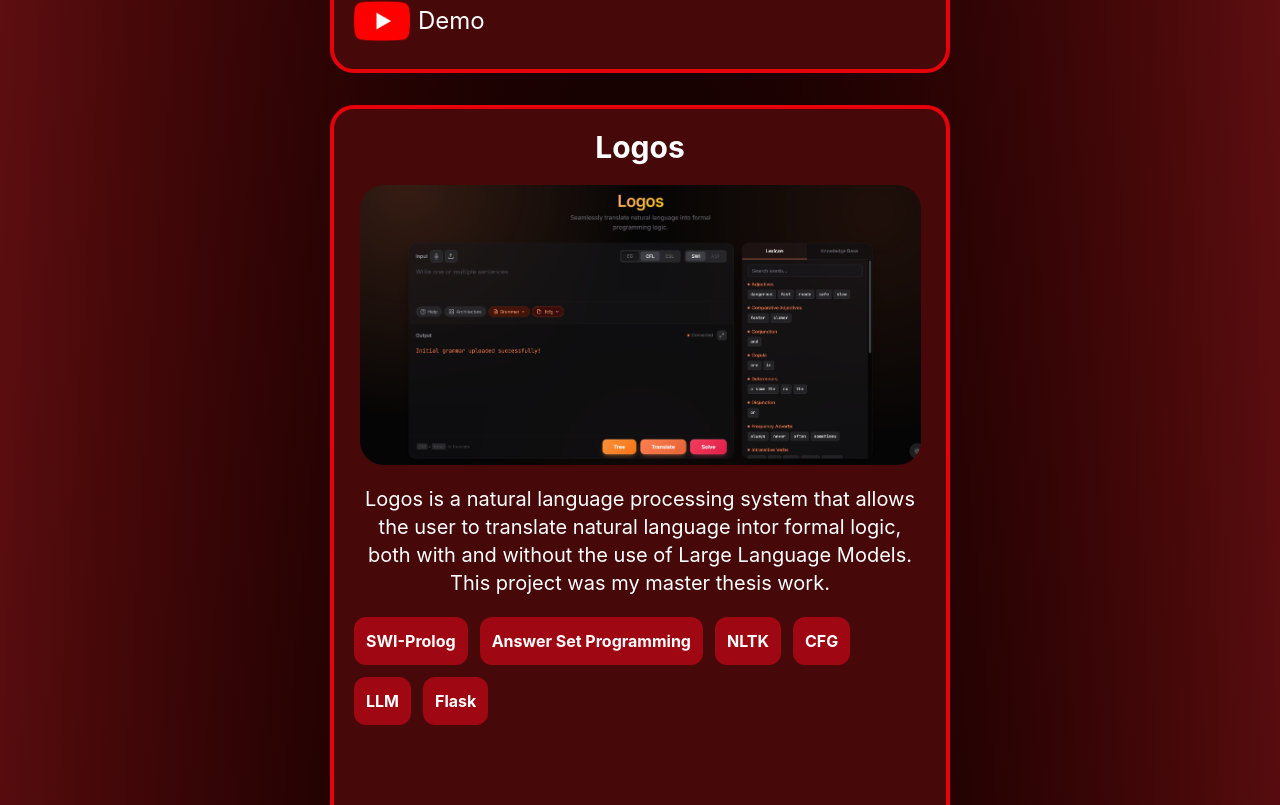
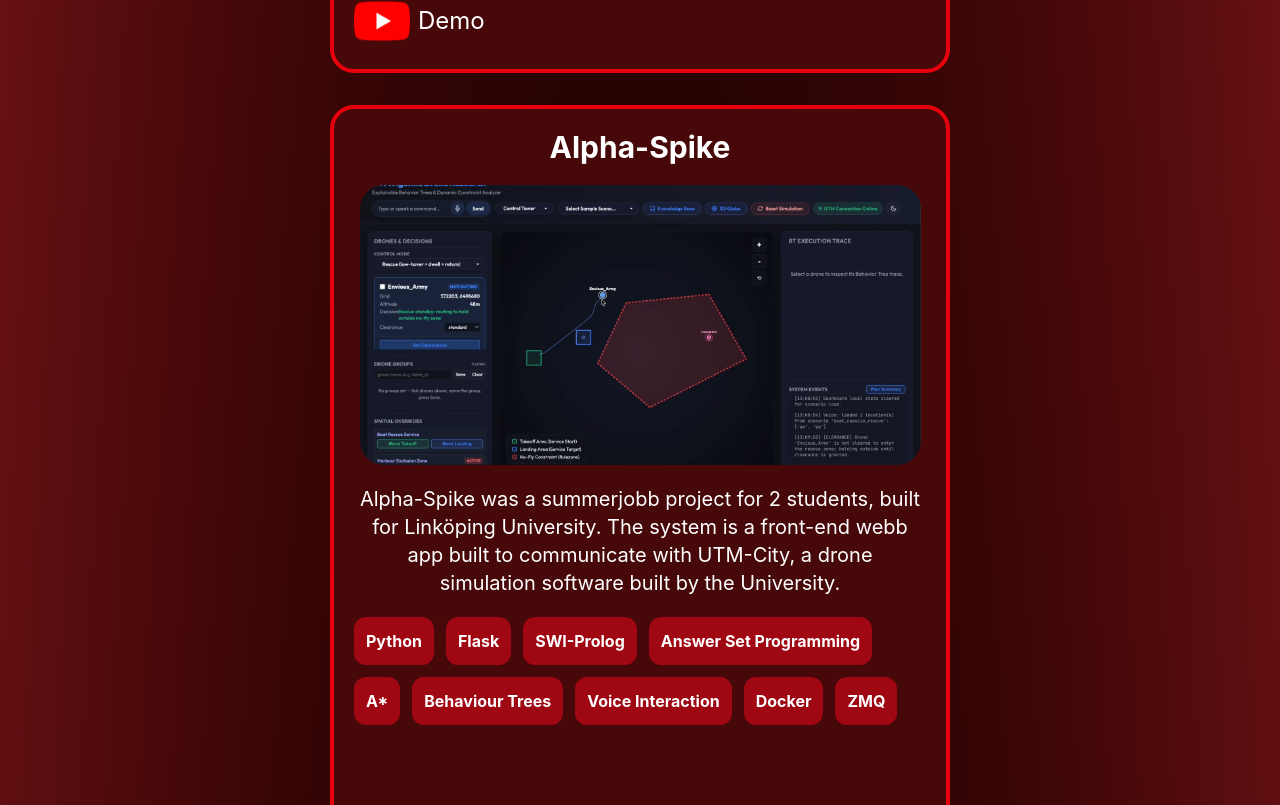
Before and after one commit to LionF4ng/LionF4ng.github.io, a React (Vite) app: page / in a window 1280 px wide. Shown: the part 2735-3540 px from the top of the page. Built offline with nearby package versions, Linux system fonts and the light colour scheme.

Commit message:
Added new projects and demos

```diff
--- a/index.html
+++ b/index.html
@@ -4,7 +4,7 @@
     <meta charset="UTF-8" />
     <link rel="icon" type="image/svg+xml" href="/favicon.svg" />
     <meta name="viewport" content="width=device-width, initial-scale=1.0" />
-    <title>temp</title>
+    <title>Portfolio</title>
   </head>
   <body class="bg-radial-[at_50%_150%] from-black to-red-900 to-100%">
     <div id="root"></div>
--- a/src/components/Project_Cards.jsx
+++ b/src/components/Project_Cards.jsx
@@ -2,8 +2,6 @@ import { easeInOut, motion } from "motion/react"
 import Project_Tag from "./Project_Tag"
 
 function Project_Cards({image_name}){
-    {/*Card Class*/}
-    let card_cl
     {/*Image Path*/}
     let im_path
     {/*Project Description*/}
@@ -12,21 +10,37 @@ function Project_Cards({image_name}){
     {/*Project Description*/}
     let tag_array = []
 
+    let youtube_link
     switch (image_name) {
         case "Logos":
             im_path = "assets/Logos.png"
             project_description = "Logos is a natural language processing system that allows the user to translate natural language intor formal logic, both with and without the use of Large Language Models. This project was my master thesis work."
             tag_array = ["SWI-Prolog", "Answer Set Programming", "NLTK", "CFG", "LLM", "Flask"]
+            youtube_link = ""
             break;
         case "Salify":
             im_path = "assets/Salify.png"
             project_description = "A project where sentiment analysis is performed on song lyrics with BERT. The analysis is performed on public Spotify playlist where the React front-end receives the sentiment scores from the Python backend using Flask."
             tag_array = ["Python","React","Flask", "Scikit", "BERT", "Spotify API", "GENIUS API"]
+            youtube_link = ""
             break;
         case "TBMI26":
             im_path = "assets/TBMI26.png"
             project_description = "Lab work from the course: Neural Networks and Learning Systems (Linköping University). The labs covered supervised, deep and reinforcement learning. Boosting and Ensemble methods were also covered."
             tag_array = ["Python", "Machine Learning", "Supervised Learning", "Deep Learning", "Neural Networks", "Boosting", "Reinforcement Learning", "Ensemble"]
+            youtube_link = "https://youtu.be/116fqyLzfzw"
+            break;
+        case "Learn-To-Sing":
+            im_path = "assets/Learn-To-Sing.png"
+            project_description = "Learn To Sing was a hobby project developed for fun. It is a system that allows users to complete exercises and AI generated lessons to learn to sing. Users can also create accounts, which are stored in Firebase."
+            tag_array = ["TypeScript", "AI", "Gemini API", "React", "Tailwind", "Motion", "Tensorflow", "Firebase", "WebSockets"]
+            youtube_link = "https://youtu.be/Az4szO6rnE0"
+            break;
+        case "Alpha-Spike":
+            im_path = "assets/Alpha-Spike.png"
+            project_description = "Alpha-Spike was a summerjobb project for 2 students, built for Linköping University. The system is a front-end webb app built to communicate with UTM-City, a drone simulation software built by the University. "
+            tag_array = ["Python", "Flask", "SWI-Prolog", "Answer Set Programming", "A*", "Behaviour Trees", "Voice Interaction", "Docker", "ZMQ"]
+            youtube_link = "https://www.youtube.com/watch?v=uOzF8TFDkdU"
             break;
         }
     return(
@@ -46,7 +60,7 @@ function Project_Cards({image_name}){
 
         <motion.a whileHover={{ scale: 1.2 }}
         whileTap={{ scale: 0.95}}
-        transition={easeInOut} href="https://youtu.be/Az4szO6rnE0" target="_blank" class="flex w-fit ml-5 my-auto mb-5 content-end">
+        transition={easeInOut} href= {youtube_link} target="_blank" class="flex w-fit ml-5 my-auto mb-5 content-end">
             <img src="assets/youtube.png" class="w-14"></img>
             <p class="text-2xl ml-2 my-auto text-white">Demo</p>
         </motion.a>
--- a/src/main.jsx
+++ b/src/main.jsx
@@ -21,9 +21,11 @@ createRoot(document.getElementById('root')).render(
     {/*Render the project cards*/}
     <motion.h1 initial={{opacity: 0, y:-100}} animate={{ opacity: 1, y:0, transition: {duration: 0.8}, easeInOut}} class="text-5xl font-bold text-white mx-auto text-center mt-16">Projects</motion.h1>
     <motion.div initial={{opacity: 0, y:-100}} animate={{ opacity: 1, y:0, transition: {duration: 0.8}, easeInOut}} class="flex flex-wrap justify-center mx-auto mt-10 w-10/12">
+      <Project_Cards image_name ="Logos"/>
+      <Project_Cards image_name ="TBMI26"/>
+      <Project_Cards image_name ="Alpha-Spike"/>
       <Project_Cards image_name ="Salify"/>
-      <Project_Cards image_name ="TBMI26"/>
-      <Project_Cards image_name ="Logos"/>
+      <Project_Cards image_name ="Learn-To-Sing"/>
     </motion.div>
   </StrictMode>
 )
```
Also changed, not shown: public/assets/Alpha-Spike.png (added), public/assets/Learn-To-Sing.png (added), 5 other files (tests, documents, lock files or other folders).
